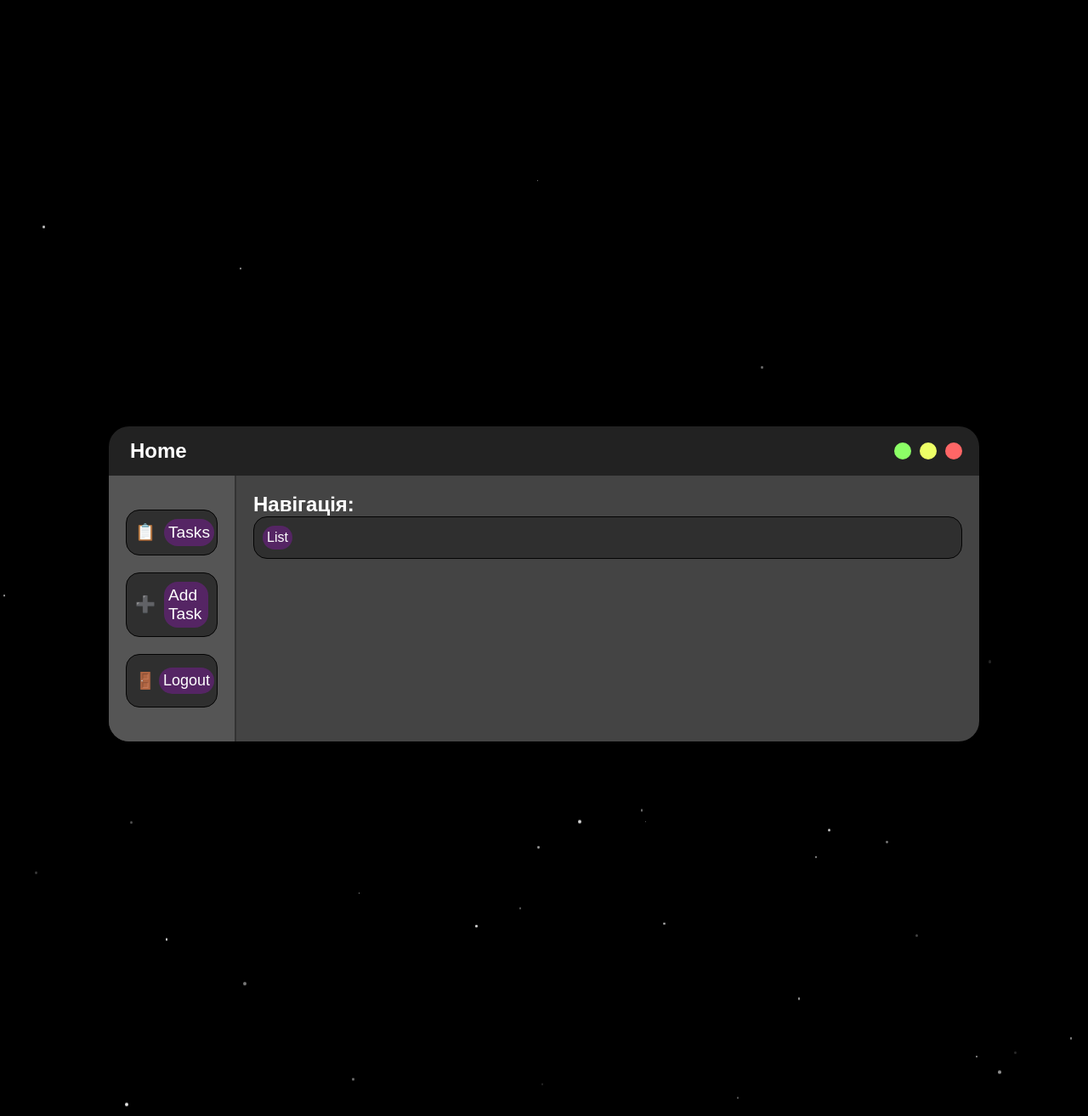
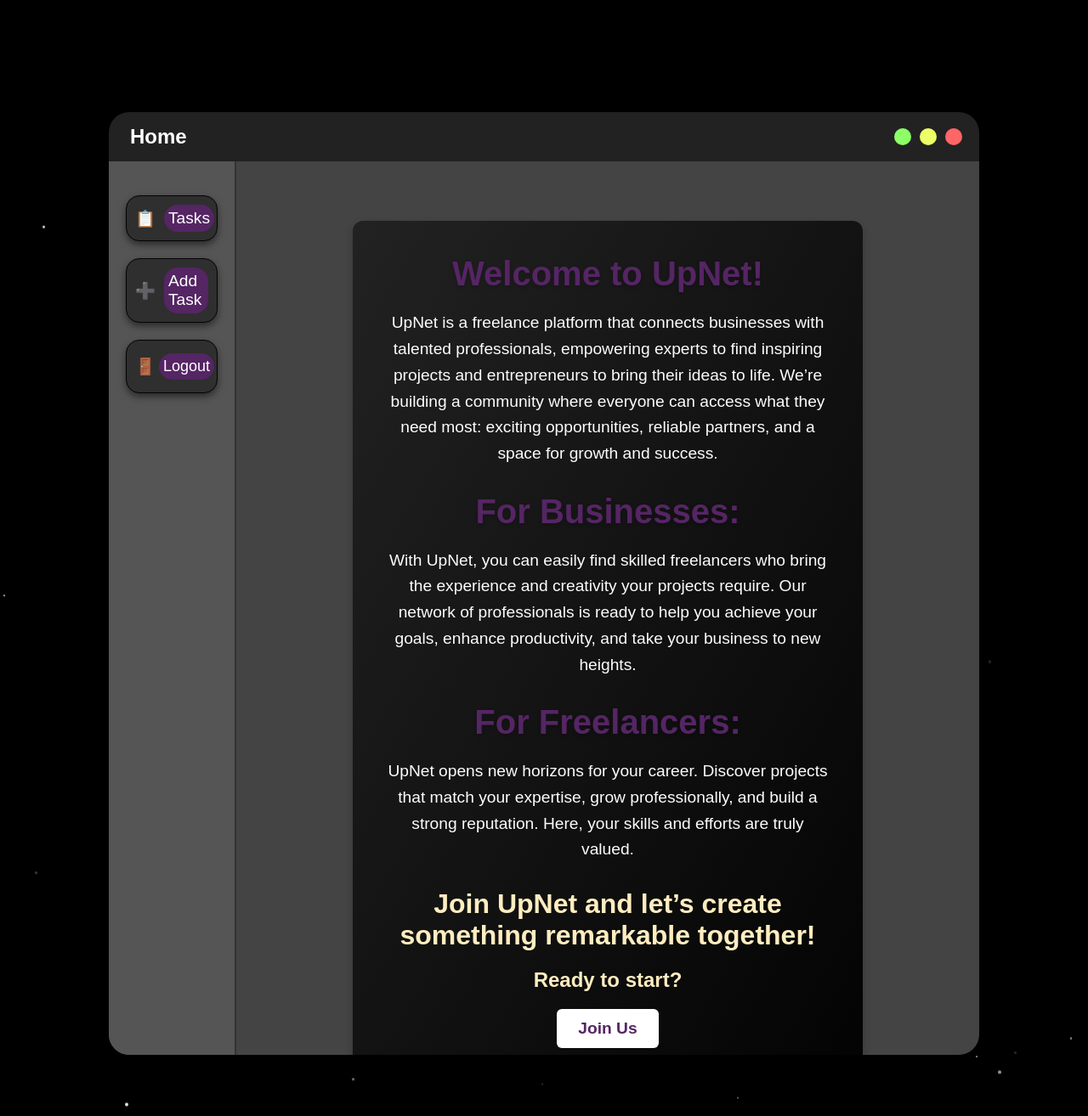
Before and after one commit to protomors/task_tracking, a Django app: page / in a window 1280 px wide. Shown: the whole page at 85% size. Run offline with Django 5.2, Linux system fonts and the light colour scheme; the visitor is signed in with stand-in values (Sample User, id 1).

Commit message:
Finish(can add some more features)

```diff
--- a/Task_tracking_admin/settings.py
+++ b/Task_tracking_admin/settings.py
@@ -131,3 +131,6 @@ LOGIN_REDIRECT_URL = 'task-list'
 LOGOUT_REDIRECT_URL = 'login'
 
 SECRET_CHAT_KEY = b'AACpO8-pqYboxPV5jwQVmeN-bZnqkglQ3smrF50ZWGg='
+
+MEDIA_URL = "/media/"
+MEDIA_ROOT = BASE_DIR / "media"
--- a/Task_tracking_admin/urls.py
+++ b/Task_tracking_admin/urls.py
@@ -24,4 +24,4 @@ urlpatterns = [
     path('admin/', admin.site.urls),
     path('', include("task_tracking_app.urls")),
     path("", TemplateView.as_view(template_name="home.html"), name="home")
-] + static(settings.STATIC_URL, document_root=settings.STATIC_ROOT)
+] + static(settings.STATIC_URL, document_root=settings.STATIC_ROOT) + static(settings.MEDIA_URL, document_root=settings.MEDIA_ROOT)
--- a/static/css/style.css
+++ b/static/css/style.css
@@ -1,3 +1,30 @@
+@keyframes fadeIn {
+    from {
+        opacity: 0;
+    }
+    to {
+        opacity: 1;
+    }
+}
+
+/* Apply fade-in animation */
+.fade-in {
+    opacity: 0; /* Start invisible */
+    animation: fadeIn 0.2s ease-in forwards;
+}
+
+@keyframes fadeInSlide {
+    from {
+        transform: translateX(-100%);
+        opacity: 0;
+    }
+    to {
+        transform: translateX(0);
+        opacity: 1;
+    }
+}
+
+
 /* Загальні стилі */
 
 * {
@@ -53,14 +80,17 @@
     display: flex;
     justify-content: space-between;
     align-items: center;
+    box-shadow: 0 4px 8px rgba(0, 0, 0, 1);
 }
 .panel-header a {
     text-decoration: none;
     background-color: rgba(255, 255, 255, 0);
+    transition: background-color 0.3s ease, color 0.3s ease;
 }
 
 .panel-header a:hover {
     background-color: rgba(255, 255, 255, 0);
+    color: #555 ;
 }
 .circles {
     display: flex;
@@ -227,6 +275,7 @@ li {
     display: flex;
     /* justify-content: space-between; */
     align-items: center;
+    box-shadow: 0 4px 8px rgba(0, 0, 0, 0.5);
 }
 
 .task-info {
@@ -439,8 +506,116 @@ li {
     overflow-wrap: break-word;
 }
 
-
-
 .my-tasks-button {
     margin: 20px;
 }
+
+/* General container styling */
+.task-files {
+    width: fit-content;
+    max-width: 50%;
+    margin: 20px 0;
+    padding: 15px;
+    border: 1px solid rgb(9, 9, 9);
+    border-radius: 8px;
+    background-color: #222;
+    display: flex;
+    flex-direction: column;
+    align-items: center;
+    gap: 15px;
+}
+
+/* Image styling */
+.task-files img {
+    max-width: 100%;
+    height: auto;
+    border-radius: 5px;
+    box-shadow: 0px 4px 8px rgba(0, 0, 0, 0.1);
+}
+
+/* Video styling */
+.task-files video {
+    width: 100%;
+    border-radius: 5px;
+    box-shadow: 0px 4px 8px rgba(0, 0, 0, 0.1);
+}
+
+/* Link styling for other files (.zip, .pdf, .pptx, etc.) */
+.task-files a {
+    display: inline-block;
+    padding: 10px 20px;
+    border-radius: 4px;
+    background-color: #751593;
+    color: #fff;
+    text-decoration: none;
+    font-weight: bold;
+    text-align: center;
+    transition: background-color 0.3s;
+}
+
+.task-files a:hover {
+    background-color: #371b3f;
+}
+
+
+
+
+
+.home {
+    text-align: center;
+    padding: 40px;
+    background: linear-gradient(to bottom right, #222, #030303);
+    color: #fff;
+    border-radius: 12px;
+    max-width: 600px;
+    margin: 50px auto;
+    box-shadow: 0px 4px 10px rgba(0, 0, 0, 0.2);
+}
+
+/* Main heading styling */
+.home h1 {
+    font-size: 2.5em;
+    margin-bottom: 20px;
+    font-weight: bold;
+    color: #552564;
+    text-shadow: 0px 2px 4px rgba(0, 0, 0, 0.2);
+}
+
+/* Subtitle styling */
+.home p {
+    font-size: 1.2em;
+    margin-bottom: 30px;
+    line-height: 1.6;
+    color: #fdfdfd;
+}
+
+/* CTA text styling */
+.home h2 {
+    font-size: 1.5em;
+    color: #ffedc0;
+    margin-bottom: 20px;
+}
+
+.home h3 {
+    font-size: 2em;
+    color: #ffedc0;
+    margin-bottom: 20px;
+}
+
+/* Signup button styling */
+.home a {
+    display: inline-block;
+    padding: 12px 25px;
+    font-size: 1.2em;
+    color: #552564;
+    background-color: #fff;
+    text-decoration: none;
+    border-radius: 6px;
+    transition: background-color 0.3s ease, color 0.3s ease;
+    font-weight: bold;
+}
+
+.home a:hover {
+    background-color: #2e1a34;
+    color: #fff;
+}
--- a/task_tracking_app/models.py
+++ b/task_tracking_app/models.py
@@ -25,6 +25,7 @@ class Task(models.Model):
     priority = models.CharField(max_length=10, choices=PRIORITY_CHOICES, default='medium')
     due_date = models.DateField(blank=True, null=True)
     user = models.ForeignKey(User, on_delete=models.CASCADE)
+    files = models.FileField(upload_to="task_media/", blank=True, null=True)
 
     def get_absolute_url(self):
         return reverse('task-detail', kwargs={'pk': self.pk})
--- a/task_tracking_app/views.py
+++ b/task_tracking_app/views.py
@@ -53,6 +53,10 @@ class TaskDetailView(DetailView):
             new_comment.save()
         return redirect(request.path_info)
 
+    def get_queryset(self):
+        queryset = Task.objects.all()
+        return queryset
+
 class TaskCreateView(LoginRequiredMixin, CreateView):
     model = Task
     form_class = TaskForm
@@ -62,6 +66,7 @@ class TaskCreateView(LoginRequiredMixin, CreateView):
     def form_valid(self, form):
         form.instance.user = self.request.user
         return super().form_valid(form)
+
 
 class TaskUpdateView(LoginRequiredMixin, UserPassesTestMixin, UpdateView):
     model = Task
--- a/templates/base.html
+++ b/templates/base.html
@@ -37,7 +37,7 @@
                     {% endif %}
                 </ul>
             </div>
-            <div class="task-list">
+            <div class="task-list fade-in">
                 {% block content %}
                 {% endblock %}
             </div>
--- a/templates/home.html
+++ b/templates/home.html
@@ -1,10 +1,15 @@
 {% extends "base.html" %}
 {% block title %}Home{% endblock %}
 {% block content %}
-    <h2>Навігація:</h2>
-    <ul>
-        <li>
-            <a href="{% url 'task-list' %}">List</a>
-        </li>
-    </ul>
+    <div class="home">
+        <h1>Welcome to UpNet!</h1>
+        <p>UpNet is a freelance platform that connects businesses with talented professionals, empowering experts to find inspiring projects and entrepreneurs to bring their ideas to life. We’re building a community where everyone can access what they need most: exciting opportunities, reliable partners, and a space for growth and success.</p>
+        <h1>For Businesses:</h1>
+        <p>With UpNet, you can easily find skilled freelancers who bring the experience and creativity your projects require. Our network of professionals is ready to help you achieve your goals, enhance productivity, and take your business to new heights.</p>
+        <h1>For Freelancers:</h1>
+        <p>UpNet opens new horizons for your career. Discover projects that match your expertise, grow professionally, and build a strong reputation. Here, your skills and efforts are truly valued.</p>
+        <h3>Join UpNet and let’s create something remarkable together!</h3>
+        <h2>Ready to start?</h2>
+        <a href="{% url 'signup' %}">Join Us</a>
+    </div>
 {%endblock%}
--- a/templates/taskapp/task_form.html
+++ b/templates/taskapp/task_form.html
@@ -2,7 +2,7 @@
 {% block title %}Create New Task{% endblock %}
 {% block content %}
     <div class="form-container">
-        <form method="post">
+        <form method="post" enctype="multipart/form-data">
             {% csrf_token %}
             {{ form.as_p }}
             <input type="submit" value="Create Task" class="submit-button">
```
Also changed, not shown: other parts of static/css/style.css (+37 -1 lines), task_tracking_app/forms.py (+8 -2 lines), task_tracking_app/templatetags/custom_tags.py (added, +7 -0 lines), templates/taskapp/task_detail.html (+15 -2 lines), task_tracking_app/migrations/0007_task_files.py (added), task_tracking_app/templatetags/__init__.py (added), 2 other files.
